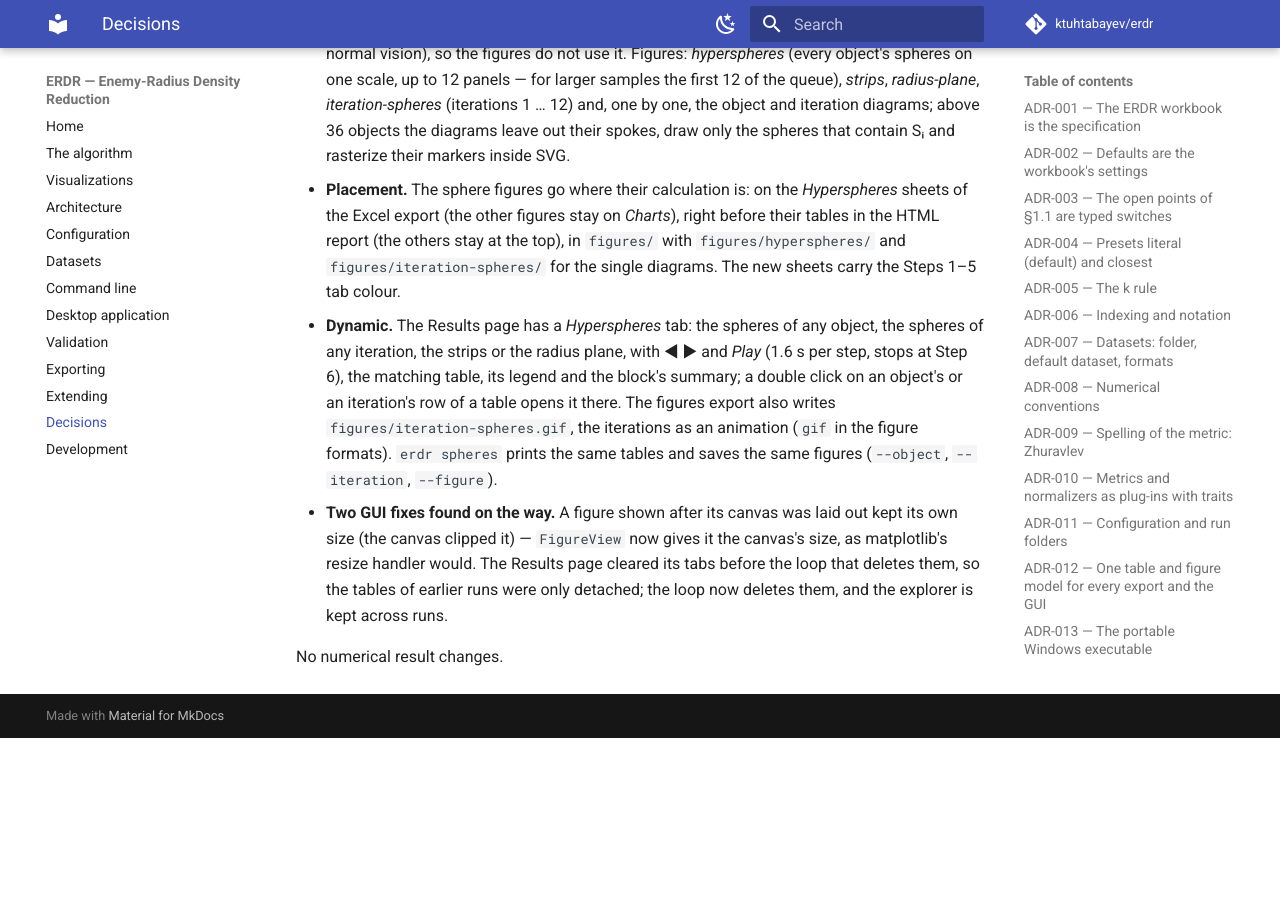
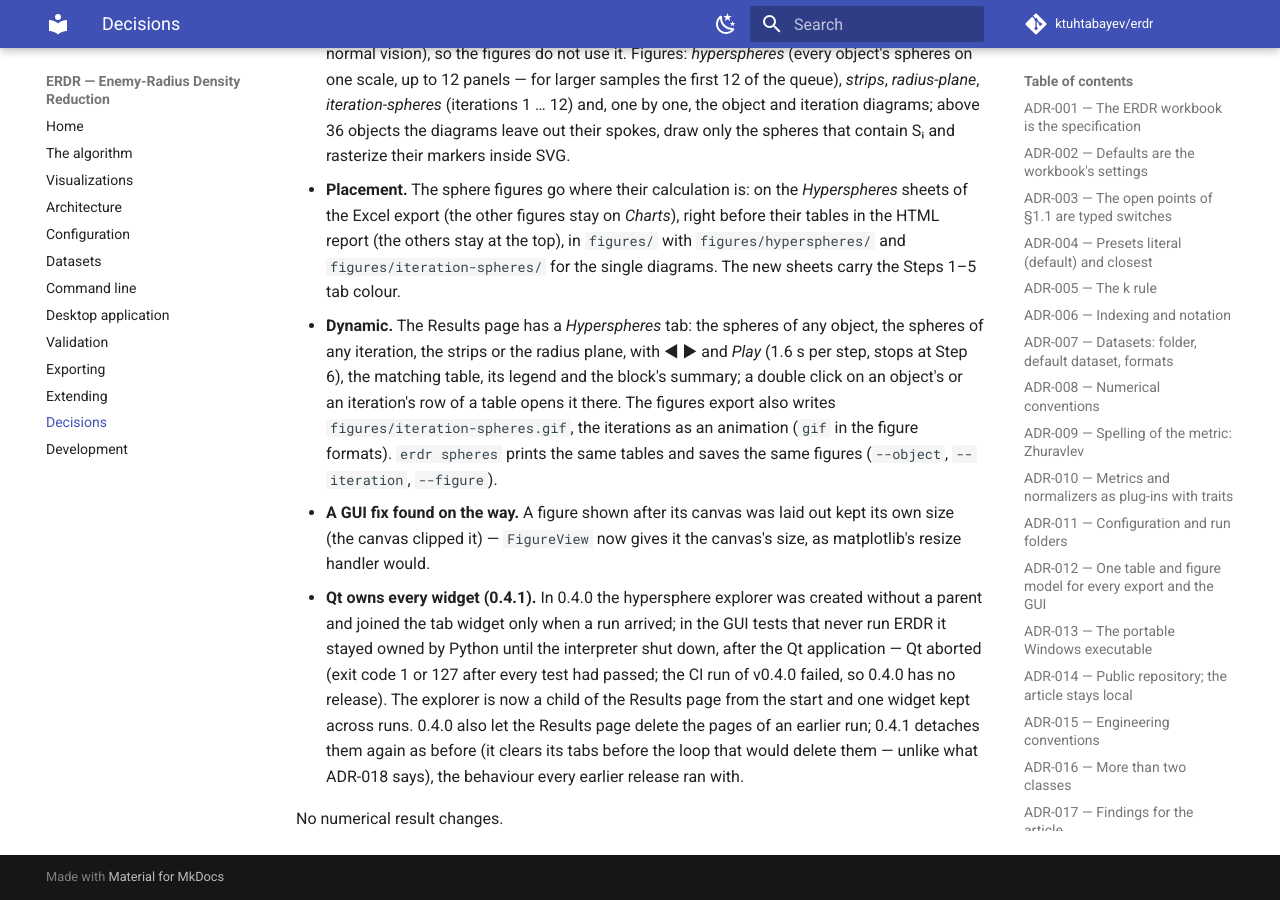
Before and after one commit to ktuhtabayev/erdr, an MkDocs documentation site: the page built from docs/DECISIONS.md, in a window 1280 px wide and 900 px high, scrolled down 8764 px. Built offline with MkDocs 1.6.1 and Material for MkDocs 9.7.7, drawn with Linux system fonts in a browser that asks for light colours; comment, search, counter and statistics services are not loaded; before the commit the page ends 9502 px from its top, so only the background shows below that.

Commit message:
fix(gui): the hypersphere explorer belongs to the Results page from the start
The explorer of 0.4.0 was created without a Qt parent and joined the
tab widget only when a run arrived; in GUI tests that never run ERDR it
stayed owned by Python until the interpreter shut down, after the Qt
application, and Qt aborted — every test passed, yet the process ended
with exit code 1 (127 under Git Bash) and the CI run of v0.4.0 failed.

The explorer is now a child of the Results page from the start, and the
page detaches the tables of an earlier run as every earlier release did
(ADR-020 records why; ADR-018's "deletes" never held). A test checks the
explorer's owner.

Co-Authored-By: Claude Opus 5.5 <noreply@anthropic.com>

```diff
--- a/docs/DECISIONS.md
+++ b/docs/DECISIONS.md
@@ -331,10 +331,16 @@ the new visuals follow the same style and formats.
   `figures/iteration-spheres.gif`, the iterations as an animation (`gif` in the figure formats).
   `erdr spheres` prints the same tables and saves the same figures (`--object`, `--iteration`,
   `--figure`).
-- **Two GUI fixes found on the way.** A figure shown after its canvas was laid out kept its own
-  size (the canvas clipped it) — `FigureView` now gives it the canvas's size, as matplotlib's resize
-  handler would. The Results page cleared its tabs before the loop that deletes them, so the tables
-  of earlier runs were only detached; the loop now deletes them, and the explorer is kept across
-  runs.
+- **A GUI fix found on the way.** A figure shown after its canvas was laid out kept its own size
+  (the canvas clipped it) — `FigureView` now gives it the canvas's size, as matplotlib's resize
+  handler would.
+- **Qt owns every widget (0.4.1).** In 0.4.0 the hypersphere explorer was created without a
+  parent and joined the tab widget only when a run arrived; in the GUI tests that never run ERDR it
+  stayed owned by Python until the interpreter shut down, after the Qt application — Qt aborted
+  (exit code 1 or 127 after every test had passed; the CI run of v0.4.0 failed, so 0.4.0 has no
+  release). The explorer is now a child of the Results page from the start and one widget kept
+  across runs. 0.4.0 also let the Results page delete the pages of an earlier run; 0.4.1 detaches
+  them again as before (it clears its tabs before the loop that would delete them — unlike what
+  ADR-018 says), the behaviour every earlier release ran with.
 
 No numerical result changes.
```
Also changed, not shown: CHANGELOG.md (+8 -0 lines), 2 other files.
